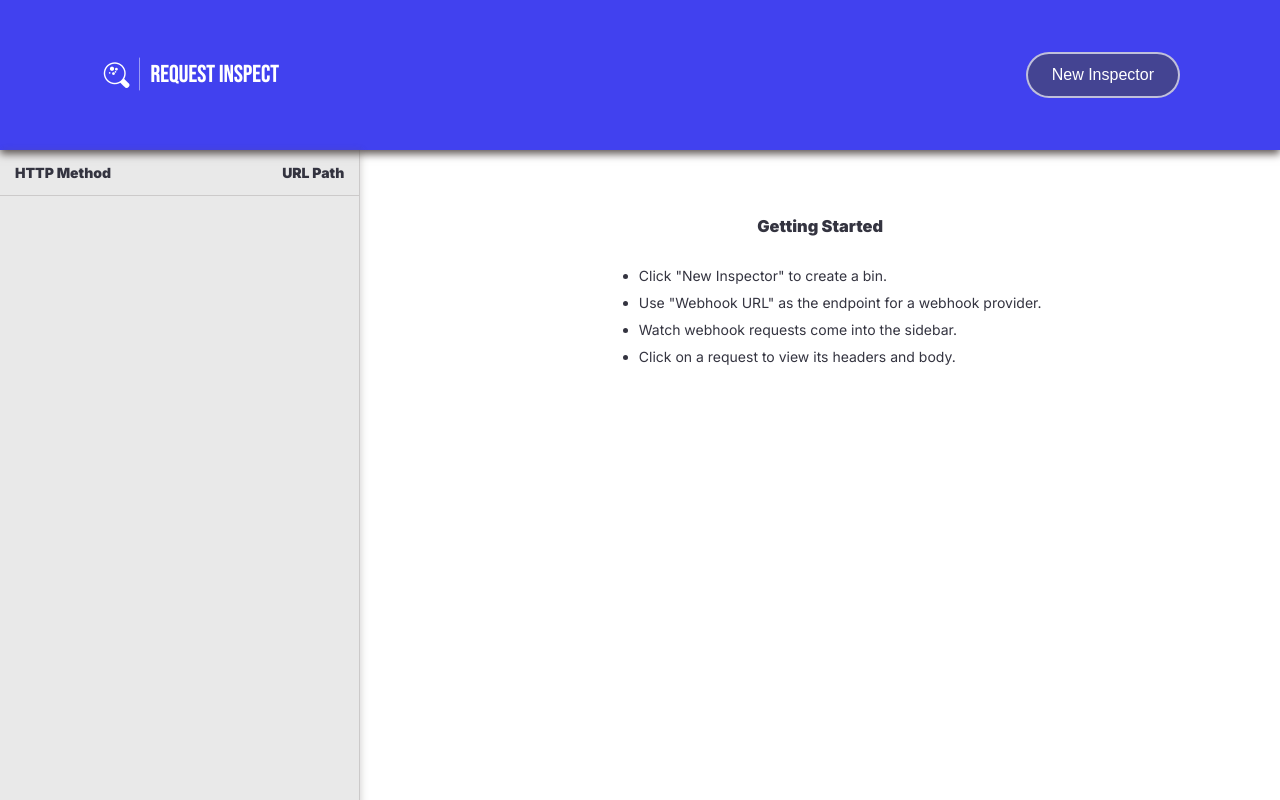
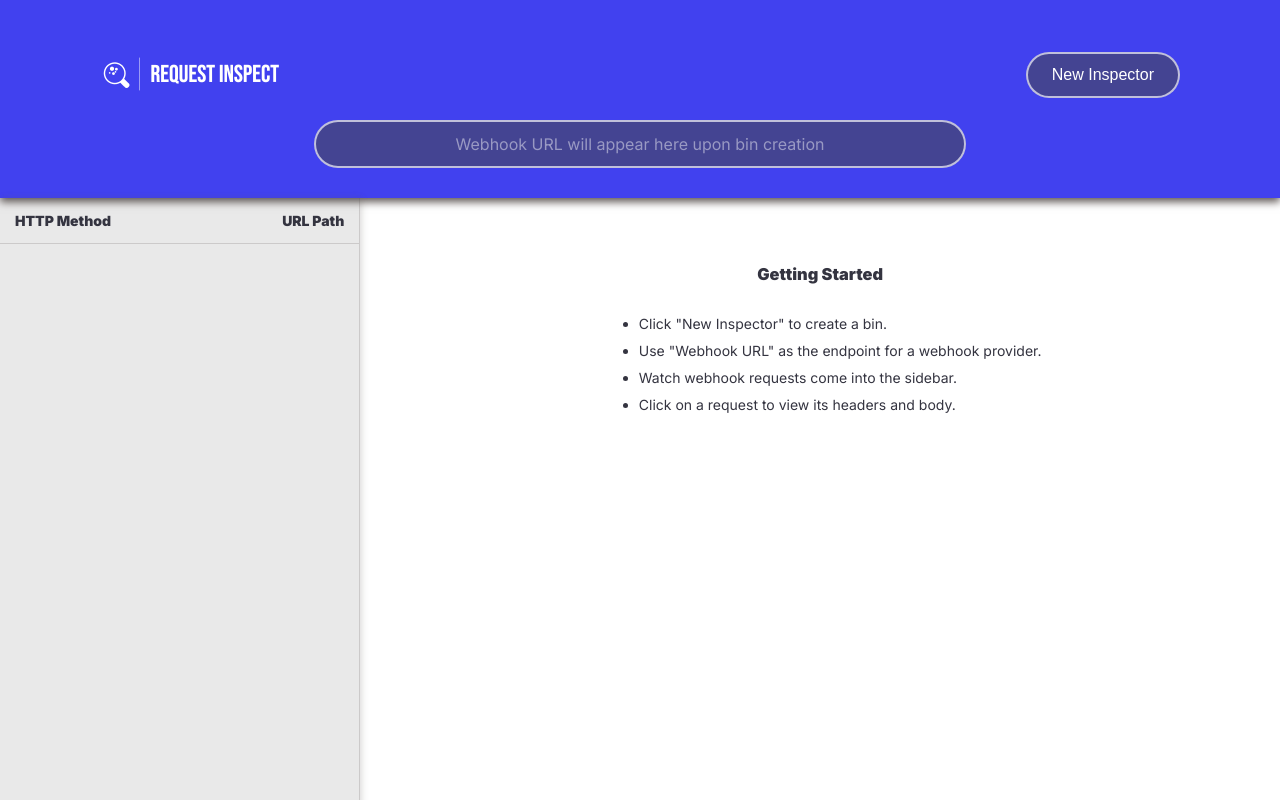
Before and after one commit to LeeyaD/request_dumpster, a React (Create React App) app in the folder frontend/: page / in a window 1280 px wide. Shown: the top 800 px of the page. Built offline with nearby package versions, Linux system fonts and the light colour scheme.

Commit message:
more styling of the header and the main body

```diff
--- a/frontend/public/main.css
+++ b/frontend/public/main.css
@@ -15,15 +15,72 @@ body, html {
 
 /* Header */
 
+#header-container {
+	background-color: #4141ef;
+	box-shadow: 0 4px 8px #605856;
+	color: aliceblue;
+
+	padding-bottom: 10px;
+}
+
+#url-container {
+	text-align: center;
+	margin: 20px auto;
+	width: 600px;
+  font-size: 16px;
+  padding: 12px 24px;
+  text-decoration: none;
+  border-radius: 30px;
+  cursor: pointer;
+  background-color: #4949498e;
+  color: #fff;
+  border: 2px solid #ffffffa8;
+  transition: background-color 0.3s, color 0.3s, border-color 0.3s;
+}
+
+#url-container:hover {
+  background-color: #2980b9;
+  border-color: #3498db;
+}
+
+#filler {
+	height: 20px;
+	text-align: center;
+	margin: 20px auto;
+	width: 600px;
+  font-size: 16px;
+  padding: 12px 24px;
+  text-decoration: none;
+  border-radius: 30px;
+  cursor: pointer;
+  background-color: #4949498e;
+  color: #fff;
+  border: 2px solid #ffffffa8;
+  transition: background-color 0.3s, color 0.3s, border-color 0.3s;
+	color: #ffffff74;
+}
+
+#message {
+	position: absolute;
+	left: 50%;
+	top: 80px;
+}
+
+.invisible {
+	display: none;
+}
+
+#filler:hover {
+	cursor: default;
+}
+
 #header {
 	display: flex;
 	align-items: center;
 	justify-content: space-between;
 	height: 150px;
 	padding: 0 100px;
-	background-color: #4141ef;
-	color: aliceblue;
-	box-shadow: 0 4px 8px #605856;
+	margin-bottom: -50px;
 }
 
 #logo {
@@ -134,3 +191,12 @@ button:focus {
 .instructions {
 	margin-bottom: 10px;
 }
+
+#body-table {
+	margin-top: 50px;
+	width: 650px;
+}
+
+.body-row {
+	min-height: 200px;
+}
--- a/frontend/src/App.js
+++ b/frontend/src/App.js
@@ -1,4 +1,4 @@
-import { useState, useEffect } from "react";
+import { useState, useEffect, useRef } from "react";
 import { Table } from 'react-bootstrap'
 import {
   Routes,
@@ -17,9 +17,24 @@ const Button = (props) => {
 }
 
 const Header = ({ bin, newBin }) => {
-  console.log("bin ln 21:", bin)
   const navigate = useNavigate();
+  const messageRef = useRef();
+
+  const copyToClipboard = (text) => {
+    navigator.clipboard.writeText(text)
+      .then(() => {
+        messageRef.current.className = ""
+        setTimeout(() => {
+          messageRef.current.className = "invisible"
+        }, 2500)
+      })
+      .catch((error) => {
+        console.error('Error copying to clipboard:', error);
+      });
+  };
+
   return (
+    <div id="header-container">
       <div id="header">
         <a href="/">
           <img
@@ -27,20 +42,26 @@ const Header = ({ bin, newBin }) => {
             src="assets/request_inspect_logo.png"
             alt="request inspect logo" />
         </a>
-      <div id="unique-url">
-        <p>{bin ? "Webhook URL: www.request-inspect.com/webhook/" + bin : ""}</p>
-      </div>
         <Button handleClick={async () => {
           const binPath = await newBin()
           navigate(`/${binPath}`)
         }} text='New Inspector' />
       </div>
+        <p ref={messageRef} id="message" className="fading-element invisible">copied!</p>
+        {bin ? (
+          <p
+          onClick={() => copyToClipboard(`www.request-inspect.com/webhook/${bin}`)}
+            id="url-container">
+              {"Webhook URL: www.request-inspect.com/webhook/" + bin}
+          </p>
+        ) : (
+          <p id="filler">Webhook URL will appear here upon bin creation</p>
+        )}
+    </div>
   )
 }
 
 const SideBar = ({ bin, pRequests, handleRequestClick }) => {
-  console.log("bin ln 43:", bin)
-  console.log("pRequests.requestData ln 44:", pRequests.requestData)
   if (!pRequests.requestData) {
     return (
       <div id="side-bar">
@@ -95,6 +116,10 @@ const Main = ({ homePage }) => {
       </div>
     )
   }
+
+  const headers = Object.keys(JSON.parse(homePage.header))
+  const values = Object.values(JSON.parse(homePage.header))
+
   return (
     <div id="main">
       <table>
@@ -103,12 +128,22 @@ const Main = ({ homePage }) => {
             <td className="header-info header-title">Header</td>
             <td className="header-info header-title">Value</td>
           </tr>
-          {Object.keys(homePage).map((key, idx) =>
+          {headers.map((header, idx) =>
             <tr key={idx}>
-              <td className="header-info">"{key}"</td>
-              <td className="header-info">"{homePage[key]}"</td>
+              <td className="header-info">"{header}"</td>
+              <td className="header-info">"{values[idx]}"</td>
             </tr>
           )}
+        </tbody>
+      </table>
+      <table id="body-table">
+        <tbody>
+          <tr key="-1">
+            <td className="header-info header-title">Body</td>
+          </tr>
+            <tr id="body-row">
+              <td className="header-info">{homePage.body}</td>
+            </tr>
         </tbody>
       </table>
     </div>
@@ -144,6 +179,7 @@ const App = () => {
   const newBin = async () => {
     let binObj = await requestService.createBin()
     fetchPgData(binObj.path)
+    setHomePage(null)
     return binObj.path
   }
 
--- a/frontend/src/services/requests.js
+++ b/frontend/src/services/requests.js
@@ -1,32 +1,27 @@
 import axios from 'axios'
 
-// creates a new bin and pings it, before returning
 const createBin = async () => {
   const response1 = await axios.post('http://localhost:3001/new_bin')
   const bin = response1.data.path
-  // handled by registerRequests in backend
+
   await axios({
     method: 'post',
     url: `http://localhost:3001/webhook/${bin}`,
     data: {
-      firstName: 'Fred',
-      lastName: 'Flintstone'
+      message: "this is a test request automatically sent when you create a bin"
     }
   });
+
   return response1.data
 }
 
-// fetch mongo data based on clicked request (untested)
 const fetchMongoData = async (bin_path, mongo_id) => {
   const response = await axios.get(`http://localhost:3001/${bin_path}/${mongo_id}`)
-  console.log("response.data ln 22 requests:", response.data)
   return response.data
 }
 
-// fetch PG Requests row that matches current bin path (should contain the auto ping on new bin creation)
 const fetchPgData = async (binPath) => {
   const response = await axios.get(`http://localhost:3001/${binPath}`)
-  console.log("response.data ln 29 requests:", response.data)
   return response.data
 }
 
```
Lines whose indentation alone changed are shown as unchanged.
